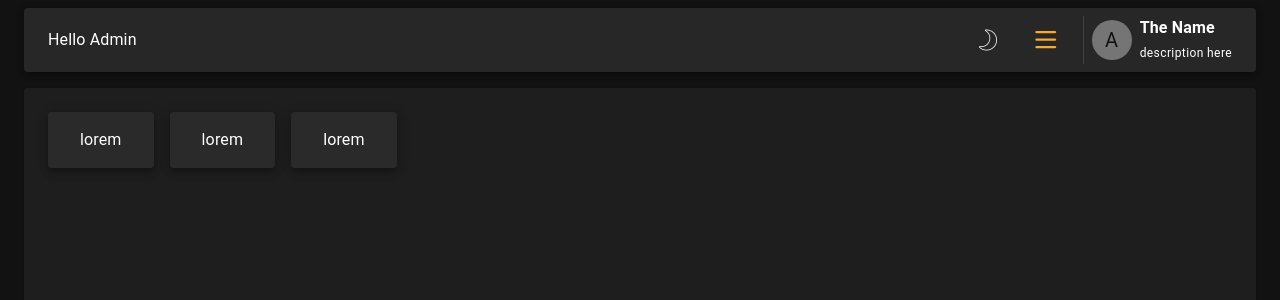
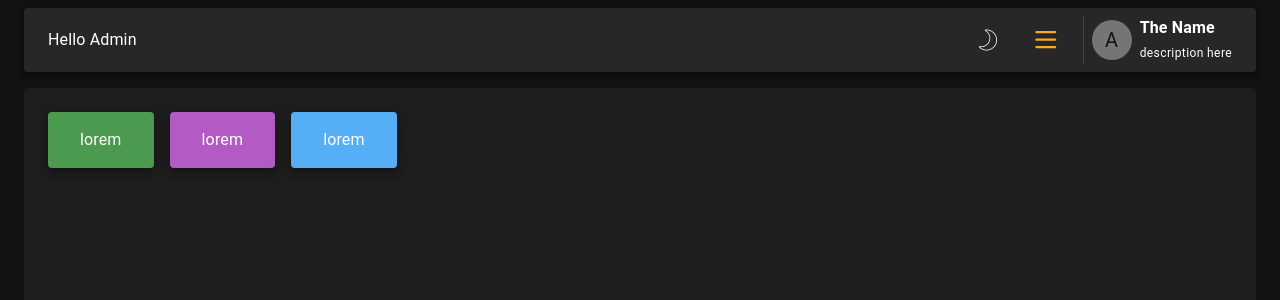
Before and after one commit to zamoosh/react-tour-card, a React (Vite) app: page /dashboard in a window 1280 px wide. Shown: the top 300 px of the page. Built offline with nearby package versions, Linux system fonts and the light colour scheme.

Commit message:
can open and close side bar

```diff
--- a/src/pages/Dashboard.tsx
+++ b/src/pages/Dashboard.tsx
@@ -11,12 +11,23 @@ import Tooltip from "@mui/material/Tooltip";
 import { useState } from "react";
 
 function Dashboard() {
+  const originalSideBarMarginLeft = -300;
+  const originalSideBarTranslateX = 340;
   const [sideBarOpen, setSideBarOpen] = useState(false);
+  const [sideBarMarginLeft, setSideBarMarginLeft] = useState(
+    originalSideBarMarginLeft,
+  );
+  const [sideBarTranslateX, setSideBarTranslateX] = useState(
+    originalSideBarTranslateX,
+  );
 
   return (
     <>
-      <Container sx={{ p: 1, maxWidth: "unset !important" }}>
-        <Grid spacing={2} container>
+      <Container
+        sx={{ p: 1, maxWidth: "unset !important", position: "relative", overflowX: "hidden" }}
+      >
+        <Stack sx={{ transition: "all 0.3s" }} gap={sideBarOpen ? 1 : 0} direction={"row"}>
+          <Grid sx={{ width: "-webkit-fill-available" }} spacing={2} container>
             {/* === HEADER === */}
             <Paper sx={{ width: "100%", px: 3, py: 1 }} elevation={4}>
               <Grid
@@ -33,9 +44,7 @@ function Dashboard() {
                   alignItems={"center"}
                 >
                   <Tooltip title={"تغییر تم"}>
-                  <IconButton
-                    size={"medium"}
-                  >
+                    <IconButton size={"medium"}>
                       <Box
                         component="i"
                         className="fa-thin fa-moon fa-flip-horizontal"
@@ -51,13 +60,25 @@ function Dashboard() {
                   </Tooltip>
                   <Tooltip title={"منو"}>
                     <IconButton
-                    onClick={() => setSideBarOpen(!sideBarOpen)}
+                      onClick={() => {
+                        setSideBarOpen(!sideBarOpen);
+                        console.log(sideBarOpen);
+                        if (!sideBarOpen) {
+                          setSideBarMarginLeft(0);
+                          setSideBarTranslateX(0);
+                        } else {
+                          setSideBarMarginLeft(originalSideBarMarginLeft);
+                          setSideBarTranslateX(originalSideBarTranslateX);
+                        }
+                      }}
                       color="warning"
                       size={"medium"}
                     >
                       <Box
                         component="i"
-                      className={"fa-regular " + (sideBarOpen ? "fa-xmark" : "fa-bars")}
+                        className={
+                          "fa-regular " + (sideBarOpen ? "fa-xmark" : "fa-bars")
+                        }
                         sx={{
                           width: "26px",
                           height: "26px",
@@ -104,18 +125,34 @@ function Dashboard() {
               height="88vh"
               width="100%"
             >
-            <Paper sx={{ px: 4, py: 2 }} elevation={5}>
+              <Paper sx={{ px: 4, py: 2, bgcolor: "success.dark" }} elevation={5}>
                 lorem
               </Paper>
-            <Paper sx={{ px: 4, py: 2 }} elevation={5}>
+              <Paper sx={{ px: 4, py: 2, bgcolor: "secondary.dark" }} elevation={5}>
                 lorem
               </Paper>
-            <Paper sx={{ px: 4, py: 2 }} elevation={5}>
+              <Paper sx={{ px: 4, py: 2, bgcolor: "primary.dark" }} elevation={5}>
                 lorem
               </Paper>
             </Stack>
             {/* === BODY === */}
           </Grid>
+          <Grid
+            container
+            sx={{
+              transition: "all 0.3s",
+              transform: `translateX(${sideBarTranslateX}px)`,
+              marginLeft: `${sideBarMarginLeft}px`,
+            }}
+          >
+            <Paper
+              elevation={6}
+              sx={{ py: 3, px: 2, height: "100%", width: 300 }}
+            >
+              lorem ipsum
+            </Paper>
+          </Grid>
+        </Stack>
       </Container>
     </>
   );
```
Lines whose indentation alone changed are shown as unchanged.
